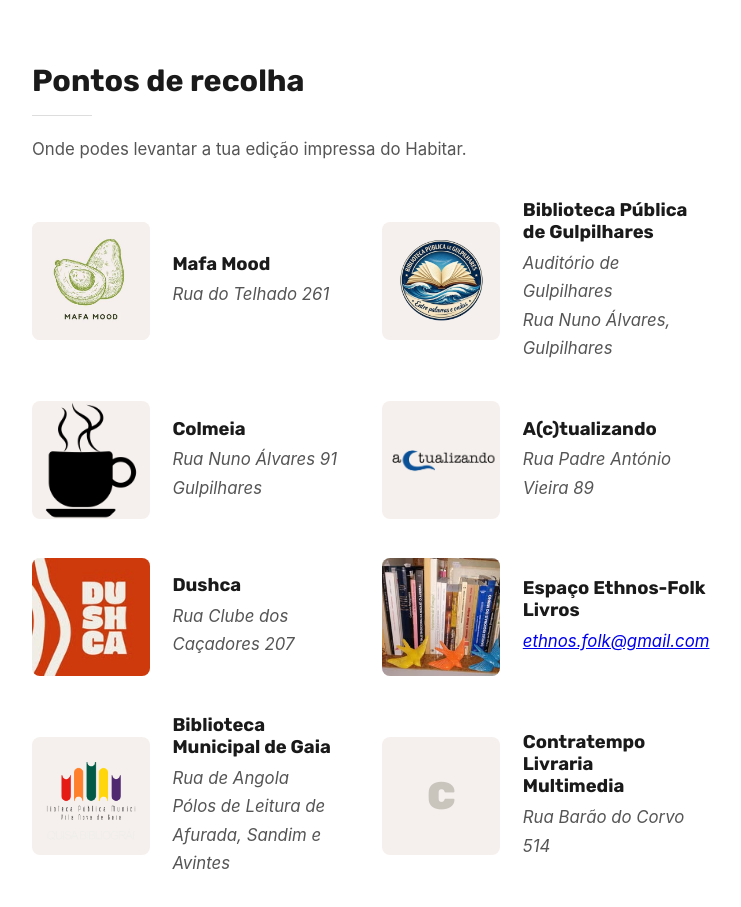
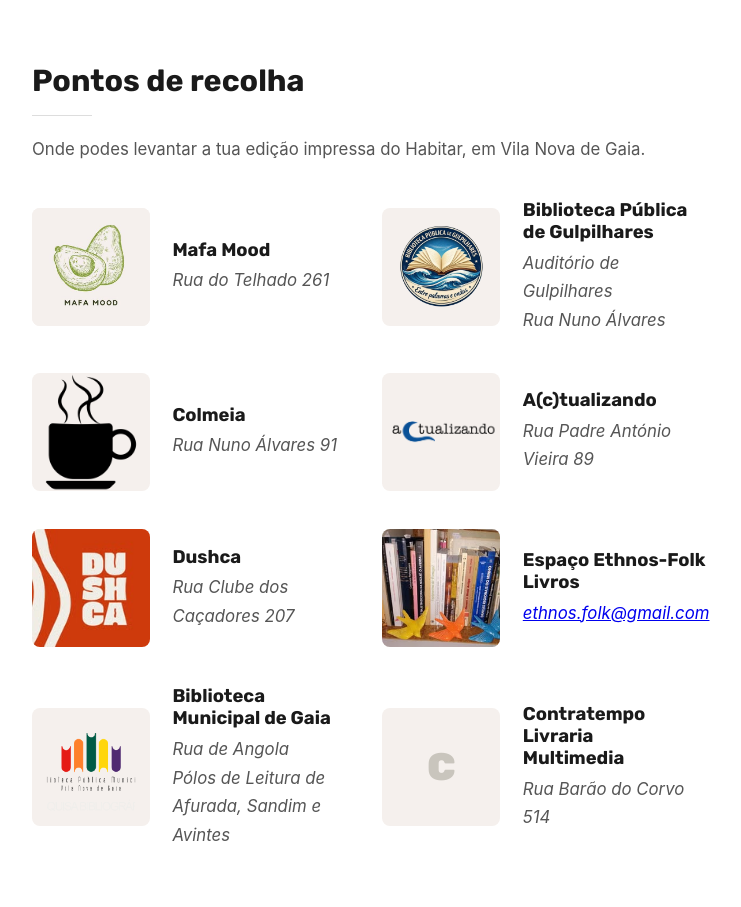
Before and after one commit to leonardo-faria/habitar_website, a plain HTML site: page index.html in a window 1280 px wide. Shown: the part 2840-3747 px from the top of the page, without its empty margins (280-1021 px from the left). Drawn offline with Linux system fonts and the light colour scheme; a web font is replaced by a local one.

Commit message:
Pontos de recolha: sem localidade nas moradas; frase de abertura indica Vila Nova de Gaia
Co-Authored-By: Claude Sonnet 5.5 <noreply@anthropic.com>
Claude-Session: https://claude.ai/code/session_012bMTUR4cdw6EHMdxzY79Mo

```diff
--- a/index.html
+++ b/index.html
@@ -1157,7 +1157,7 @@
 
   <section id="pontos-de-recolha" class="section">
     <h2>Pontos de recolha</h2>
-    <p class="pontos-lead">Onde podes levantar a tua edição impressa do Habitar.</p>
+    <p class="pontos-lead">Onde podes levantar a tua edição impressa do Habitar, em Vila Nova de Gaia.</p>
     <div class="pontos-grid">
       <article class="ponto-card">
         <div class="ponto-logo"><img src="mafamood.jpg" alt="Mafa Mood"></div>
@@ -1171,7 +1171,7 @@
         <div class="ponto-logo"><img src="biblioteca-gulpilhares.png" alt="Biblioteca Pública de Gulpilhares"></div>
         <div class="ponto-info">
           <h3 class="ponto-name">Biblioteca Pública de Gulpilhares</h3>
-          <p class="ponto-place">Auditório de Gulpilhares<br>Rua Nuno Álvares, Gulpilhares</p>
+          <p class="ponto-place">Auditório de Gulpilhares<br>Rua Nuno Álvares</p>
         </div>
       </article>
 
@@ -1179,7 +1179,7 @@
         <div class="ponto-logo"><img src="colmeia.png" alt="Colmeia"></div>
         <div class="ponto-info">
           <h3 class="ponto-name">Colmeia</h3>
-          <p class="ponto-place">Rua Nuno Álvares 91<br>Gulpilhares</p>
+          <p class="ponto-place">Rua Nuno Álvares 91</p>
         </div>
       </article>
 
```
